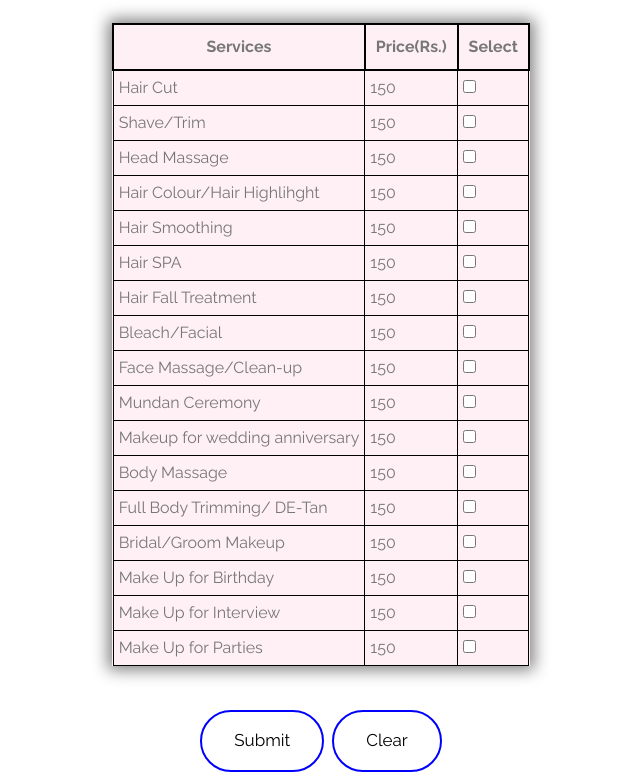
After one commit to CS699-IITB-Autumn-2021/project-segmentation_faulters, a Django app: page /hair in a window 1280 px wide. The commit adds this page. Shown: the part 827-1603 px from the top of the page, without its empty margins (319-959 px from the left). Run offline with Django 3.2, Linux system fonts and the light colour scheme; a user stored in the database is signed in; some libraries are stand-ins or nearby versions.

Commit message:
badminton court booking and hair salon page linked

```diff
--- a/IITB_Services/authentication/urls.py
+++ b/IITB_Services/authentication/urls.py
@@ -14,5 +14,6 @@ urlpatterns = [
     path('gulmohar',views.gulmohar,name="gulmohar"),
     path('gulmohar_updation',views.gulmohar_updation,name="gulmohar_updation"),
     path('toggle',views.toggle,name="toggle"),
+    path('hair',views.hair,name='hair'),
 
 ]
--- a/IITB_Services/authentication/views.py
+++ b/IITB_Services/authentication/views.py
@@ -136,3 +136,9 @@ def base(request):
 
 def gulmohar(request):
     return render(request,'authentication/gulmohar.html')
+
+
+def hair(request):
+    if request.user.is_anonymous:
+        return redirect('home')
+    return render(request,"authentication/hair.html")
--- /dev/null
+++ b/IITB_Services/templates/authentication/hair.html
@@ -0,0 +1,246 @@
+{% extends "authentication/base.html" %} {% load static %} {% block content %}
+
+<!-- <script src="{% static '/css/hair.css' %}"></script> -->
+<h3 style="color: red; text-align:center; margin-top:100px;"></h3>
+
+<style>
+    .slide {
+        align-items: center;
+        width: 80%;
+        height: 80vh;
+        vertical-align: middle;
+        margin-left: auto;
+        margin-right: auto;
+        border: 0.5vh solid black;
+    }
+
+    hr {
+        height: 10px;
+        background-color: black;
+        border: none;
+    }
+
+    #Services {
+        margin: auto;
+        background-color: lavenderblush;
+        margin-top: 3vh;
+        margin-bottom: 5vh;
+        text-align: left;
+        border-collapse: collapse;
+        box-shadow: 0px 0px 15px 4px gray;
+    }
+
+    th {
+        text-align: center;
+        border: solid 2px black;
+        padding: 10px;
+    }
+
+    td {
+        border: solid 1px black;
+        padding: 5px;
+    }
+
+    #butt {
+        text-align: center;
+    }
+
+    .button {
+        border-radius: 100px;
+        color: white;
+        padding: 16px 32px;
+        text-align: center;
+        display: inline-block;
+        font-size: 17px;
+        margin: 4px 2px;
+        transition-duration: 0.3s;
+        cursor: pointer;
+    }
+
+    .submit {
+        background-color: white;
+        color: black;
+        text-align: center;
+        border: 2px solid blue;
+    }
+
+    .submit:hover {
+        background-color: rgb(63, 211, 63);
+        color: white;
+    }
+
+    .clear {
+        background-color: white;
+        color: black;
+        text-align: center;
+        border: 2px solid blue;
+    }
+
+    .clear:hover {
+        background-color: rgb(245, 53, 53);
+        color: white;
+    }
+</style>
+
+
+
+{% endblock %}
+
+<!-- <!DOCTYPE html>
+<html lang="en">
+
+<head>
+    <meta charset="UTF-8">
+    <meta http-equiv="X-UA-Compatible" content="IE=edge">
+    <meta name="viewport" content="width=device-width, initial-scale=1.0">
+    <title>Hair Salon</title>
+    <link rel="stylesheet" href="hair.css">
+</head> -->
+
+{% block conten %}
+<div id="title" style="text-align: center; text-shadow: 2px 2px 3px brown; font-size: x-large; font-weight: bold;">
+    <hr> STYLES STUDIO - Gents PARLOUR
+    <hr>
+</div>
+<section>
+    <img class="slide" src="{% static '/images/haircut/IMG_1748.JPG' %}">
+    <img class="slide" src="{% static '/images/haircut/IMG_1749.JPG' %}">
+    <img class="slide" src="{% static '/images/haircut/IMG_1750.JPG' %}">
+    <img class="slide" src="{% static '/images/haircut/IMG_1751.JPG' %}">
+    <img class="slide" src="{% static '/images/haircut/IMG_1752.JPG' %}">
+    <img class="slide" src="{% static '/images/haircut/IMG_1753.JPG' %}">
+    <img class="slide" src="{% static '/images/haircut/IMG_1754.JPG' %}">
+    <img class="slide" src="{% static '/images/haircut/IMG_1755.JPG' %}">
+    <img class="slide" src="{% static '/images/haircut/IMG_1756.JPG' %}">
+    <img class="slide" src="{% static '/images/haircut/IMG_1757.JPG' %}">
+</section>
+
+
+<script>
+    // change image in 2 secs
+    var i = 0;
+    myCarousel();
+
+    function myCarousel() {
+        var j;
+        var x = document.getElementsByClassName("slide");
+        for (j = 0; j < x.length; j++) {
+            x[j].style.display = "none";
+        }
+        i++;
+        if (i > x.length) {
+            i = 1
+        }
+        x[i - 1].style.display = "block";
+        setTimeout(myCarousel, 2000);
+    }
+</script>
+
+<table id="Services">
+    <tr>
+        <th>Services</th>
+        <th>Price(Rs.)</th>
+        <th>Select</th>
+    </tr>
+    <tr>
+        <td>Hair Cut</td>
+        <td>150</td>
+        <td><input type="checkbox" id="checkbox"></td>
+    </tr>
+    <tr>
+        <td>Shave/Trim</td>
+        <td>150</td>
+        <td><input type="checkbox" id="checkbox"></td>
+    </tr>
+    <tr>
+        <td>Head Massage</td>
+        <td>150</td>
+        <td><input type="checkbox" id="checkbox"></td>
+    </tr>
+    <tr>
+        <td>Hair Colour/Hair Highlihght</td>
+        <td>150</td>
+        <td><input type="checkbox" id="checkbox"></td>
+    </tr>
+    <tr>
+        <td>Hair Smoothing</td>
+        <td>150</td>
+        <td><input type="checkbox" id="checkbox"></td>
+    </tr>
+    <tr>
+        <td>Hair SPA</td>
+        <td>150</td>
+        <td><input type="checkbox" id="checkbox"></td>
+    </tr>
+    <tr>
+        <td>Hair Fall Treatment</td>
+        <td>150</td>
+        <td><input type="checkbox" id="checkbox"></td>
+    </tr>
+    <tr>
+        <td>Bleach/Facial</td>
+        <td>150</td>
+        <td><input type="checkbox" id="checkbox"></td>
+    </tr>
+    <tr>
+        <td>Face Massage/Clean-up</td>
+        <td>150</td>
+        <td><input type="checkbox" id="checkbox"></td>
+    </tr>
+    <tr>
+        <td>Mundan Ceremony</td>
+        <td>150</td>
+        <td><input type="checkbox" id="checkbox"></td>
+    </tr>
+    <tr>
+        <td>Makeup for wedding anniversary</td>
+        <td>150</td>
+        <td><input type="checkbox" id="checkbox"></td>
+    </tr>
+    <tr>
+        <td>Body Massage</td>
+        <td>150</td>
+        <td><input type="checkbox" id="checkbox"></td>
+    </tr>
+    <tr>
+        <td>Full Body Trimming/ DE-Tan</td>
+        <td>150</td>
+        <td><input type="checkbox" id="checkbox"></td>
+    </tr>
+    <tr>
+        <td>Bridal/Groom Makeup</td>
+        <td>150</td>
+        <td><input type="checkbox" id="checkbox"></td>
+    </tr>
+    <tr>
+        <td>Make Up for Birthday</td>
+        <td>150</td>
+        <td><input type="checkbox" id="checkbox"></td>
+    </tr>
+    <tr>
+        <td>Make Up for Interview</td>
+        <td>150</td>
+        <td><input type="checkbox" id="checkbox"></td>
+    </tr>
+    <tr>
+        <td>Make Up for Parties</td>
+        <td>150</td>
+        <td><input type="checkbox" id="checkbox"></td>
+    </tr>
+</table>
+
+<script>
+    function confirmation() {
+        alert("ashish");
+    }
+
+    function clear_() {
+        alert("dbsjdhb");
+    }
+</script>
+
+<div id="butt">
+    <button class="button submit" onclick="confirmation()">Submit</button>
+    <button class="button clear" onclick="clear_()">Clear</button>
+</div>
+{% endblock %}
```
Also changed, not shown: IITB_Services/templates/authentication/index.html (+15 -22 lines), IITB_Services/db.sqlite3, IITB_Services/static/images/haircut/IMG_1748.JPG (added), IITB_Services/static/images/haircut/IMG_1749.JPG (added), 8 other files.
